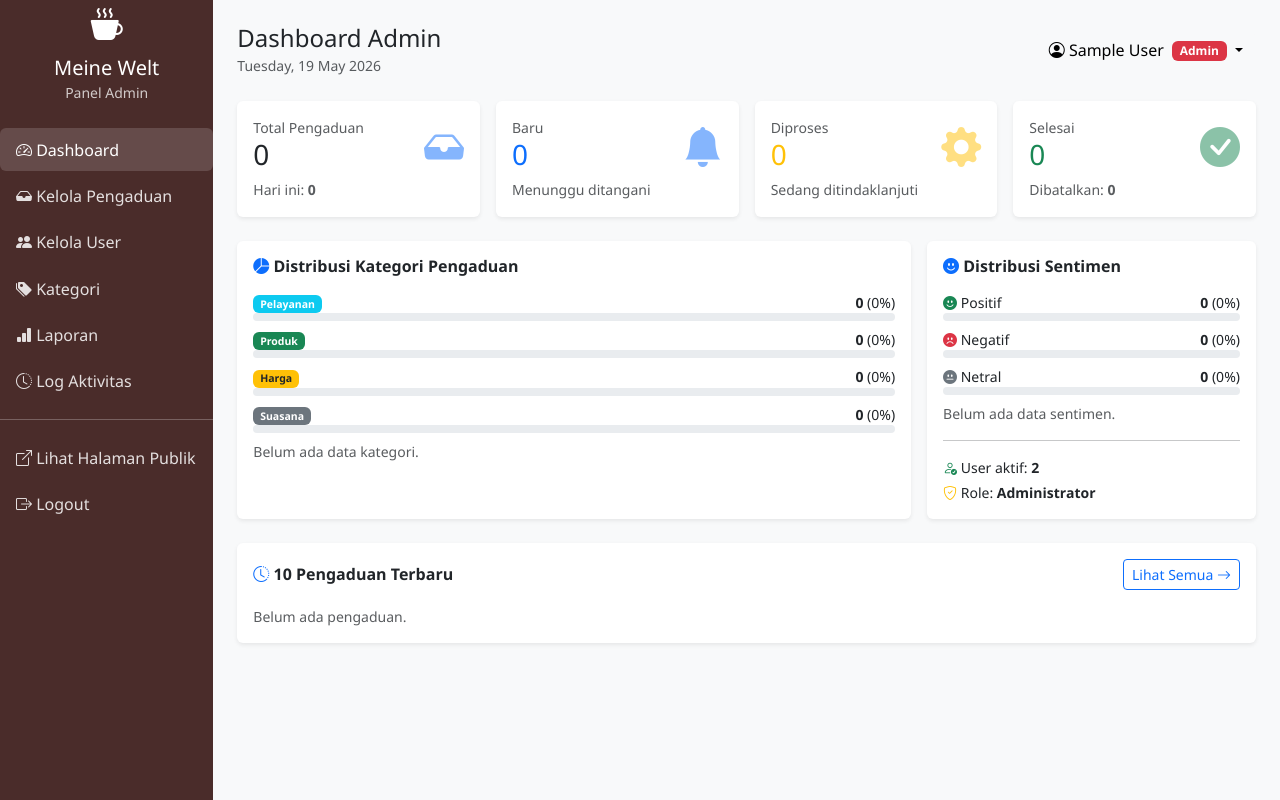
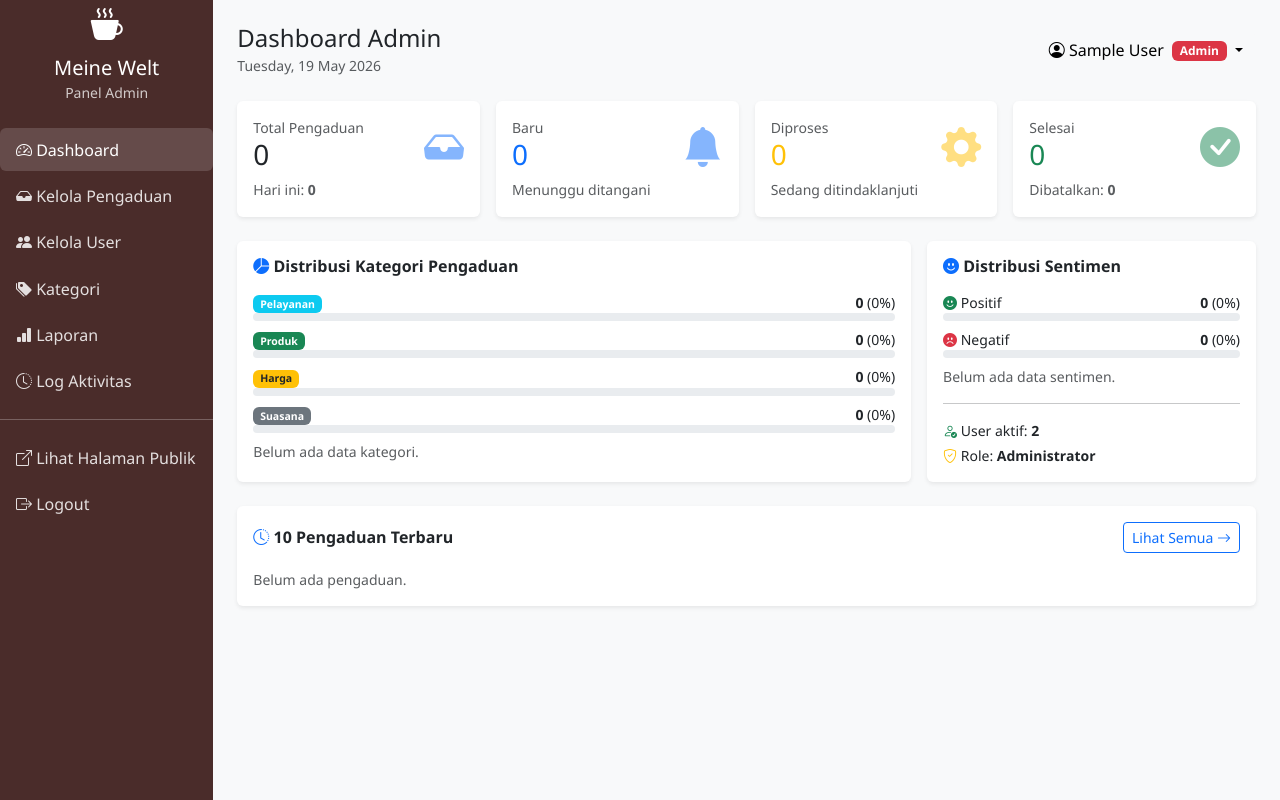
Before and after one commit to jordannanyan/pengaduan-meine-welt, a PHP site: page /admin/dashboard.php in a window 1280 px wide. Run offline with PHP 8.4, Linux system fonts and the light colour scheme; the visitor is signed in with stand-in values (Sample User, id 1); data comes from the database, SQL or seed files in the repository; data that the repository does not hold is empty.

Commit message:
Perbaikan negatif positif

```diff
--- a/admin/dashboard.php
+++ b/admin/dashboard.php
@@ -36,7 +36,7 @@ $sent_rows = $pdo->query(
      GROUP BY sentiment"
 )->fetchAll();
 
-$sent_count = ['positif'=>0, 'negatif'=>0, 'netral'=>0];
+$sent_count = ['positif'=>0, 'negatif'=>0];
 foreach ($sent_rows as $r) {
     $key = strtolower((string)$r['sentiment']);
     if (isset($sent_count[$key])) $sent_count[$key] = (int)$r['jml'];
@@ -153,8 +153,8 @@ $recent = $pdo->query(
                 <h6 class="fw-bold mb-3"><i class="bi bi-emoji-smile-fill text-primary"></i> Distribusi Sentimen</h6>
                 <?php
                 $total_sent = array_sum($sent_count);
-                $sent_color = ['positif'=>'success','negatif'=>'danger','netral'=>'secondary'];
-                $sent_icon  = ['positif'=>'bi-emoji-smile-fill','negatif'=>'bi-emoji-frown-fill','netral'=>'bi-emoji-neutral-fill'];
+                $sent_color = ['positif'=>'success','negatif'=>'danger'];
+                $sent_icon  = ['positif'=>'bi-emoji-smile-fill','negatif'=>'bi-emoji-frown-fill'];
                 foreach ($sent_count as $key => $cnt):
                     $pct = $total_sent > 0 ? round($cnt / $total_sent * 100, 1) : 0;
                 ?>
--- a/admin/pengaduan.php
+++ b/admin/pengaduan.php
@@ -20,7 +20,7 @@ if ($kategori !== '' && in_array($kategori, ['PLY','PRD','HRG','SUI'])) {
     $where[] = 'FIND_IN_SET(?, c.final_category_code) > 0';
     $params[] = $kategori;
 }
-if ($sentimen !== '' && in_array($sentimen, ['positif','negatif','netral'])) {
+if ($sentimen !== '' && in_array($sentimen, ['positif','negatif'])) {
     $where[] = 'c.sentiment = ?';
     $params[] = $sentimen;
 }
@@ -88,7 +88,6 @@ $rows = $stmt->fetchAll();
                     <option value="">-- Semua Sentimen --</option>
                     <option value="positif" <?= $sentimen==='positif'?'selected':'' ?>>Positif</option>
                     <option value="negatif" <?= $sentimen==='negatif'?'selected':'' ?>>Negatif</option>
-                    <option value="netral"  <?= $sentimen==='netral'?'selected':'' ?>>Netral</option>
                 </select>
             </div>
             <div class="col-md-2">
--- a/petugas/pengaduan.php
+++ b/petugas/pengaduan.php
@@ -20,7 +20,7 @@ if ($kategori !== '' && in_array($kategori, ['PLY','PRD','HRG','SUI'])) {
     $where[] = 'FIND_IN_SET(?, final_category_code) > 0';
     $params[] = $kategori;
 }
-if ($sentimen !== '' && in_array($sentimen, ['positif','negatif','netral'])) {
+if ($sentimen !== '' && in_array($sentimen, ['positif','negatif'])) {
     $where[] = 'sentiment = ?';
     $params[] = $sentimen;
 }
@@ -90,7 +90,6 @@ $rows = $stmt->fetchAll();
                     <option value="">-- Semua Sentimen --</option>
                     <option value="positif" <?= $sentimen==='positif'?'selected':'' ?>>Positif</option>
                     <option value="negatif" <?= $sentimen==='negatif'?'selected':'' ?>>Negatif</option>
-                    <option value="netral"  <?= $sentimen==='netral'?'selected':'' ?>>Netral</option>
                 </select>
             </div>
             <div class="col-md-2">
```
Also changed, not shown: admin/reports.php (+7 -9 lines).
